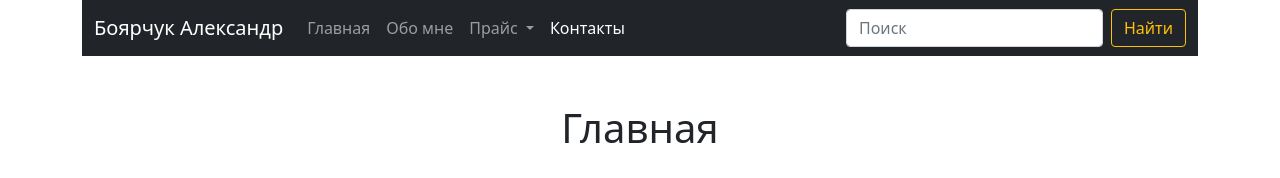
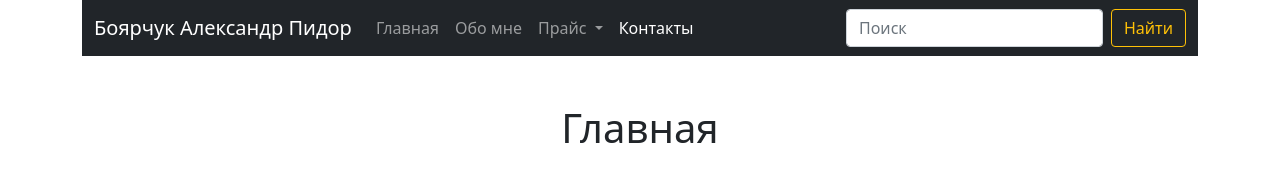
Before and after one commit to RABOTNIK2/KLADMEN, a plain HTML site: page index.html in a window 1280 px wide. Shown: the top 178 px of the page. Drawn offline with nearby package versions, Linux system fonts and the light colour scheme.

Commit message:
Update index.html

```diff
--- a/index.html
+++ b/index.html
@@ -14,7 +14,7 @@
       <div class="container ">
                 <nav class="navbar navbar-expand-lg navbar-dark bg-dark">
                   <div class="container-fluid">
-                    <a class="navbar-brand" href="#">Боярчук Александр</a>
+                    <a class="navbar-brand" href="#">Боярчук Александр Пидор</a>
                     <button class="navbar-toggler" type="button" data-bs-toggle="collapse" data-bs-target="#navbarSupportedContent" aria-controls="navbarSupportedContent" aria-expanded="false" aria-label="Toggle navigation">
                       <span class="navbar-toggler-icon"></span>
                     </button>
```
